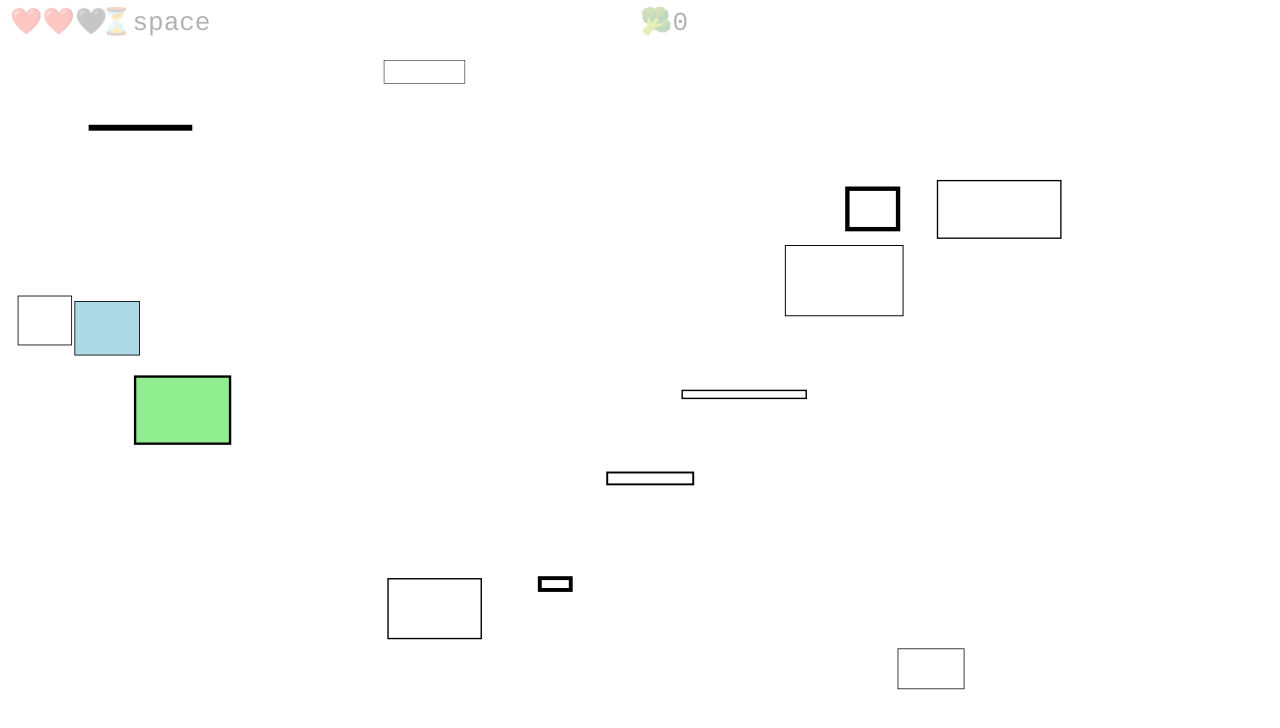
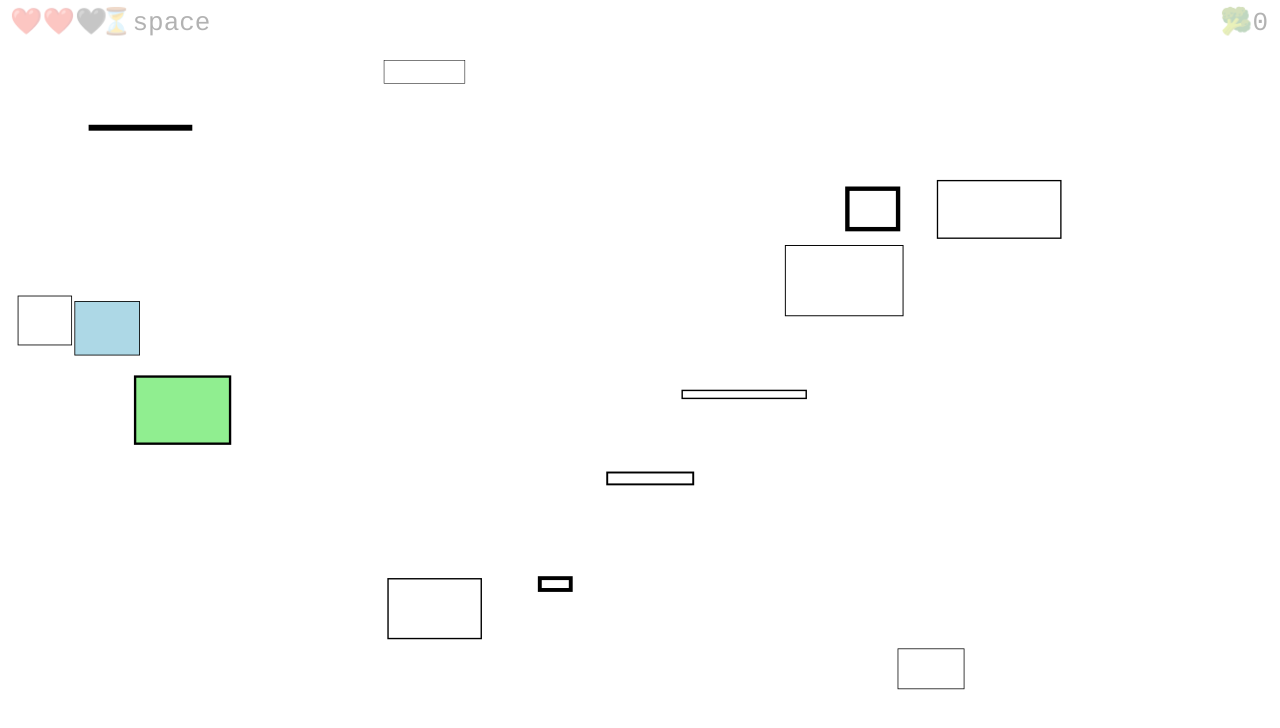
Before and after one commit to drzhbe/chase, a plain HTML site: page index.html in a window 1280 px wide. Drawn offline with Linux system fonts and the light colour scheme.

Commit message:
move score

```diff
--- a/index.html
+++ b/index.html
@@ -416,7 +416,7 @@
       drawer.drawText(hp, 10, 30);
       const slowMo = player.abilities.slowMo;
       drawer.drawText(`⏳${slowMo.ready ? slowMo.key : slowMo.remainingCooldown}`, 100, 30);
-      drawer.drawText(`🥦${player.eaten}`, window.innerWidth / 2, 30);
+      drawer.drawText(`🥦${player.eaten}`, window.innerWidth - 60, 30);
 
       enemies.forEach(e => e.visible && drawer.drawBox(e));
 
```
